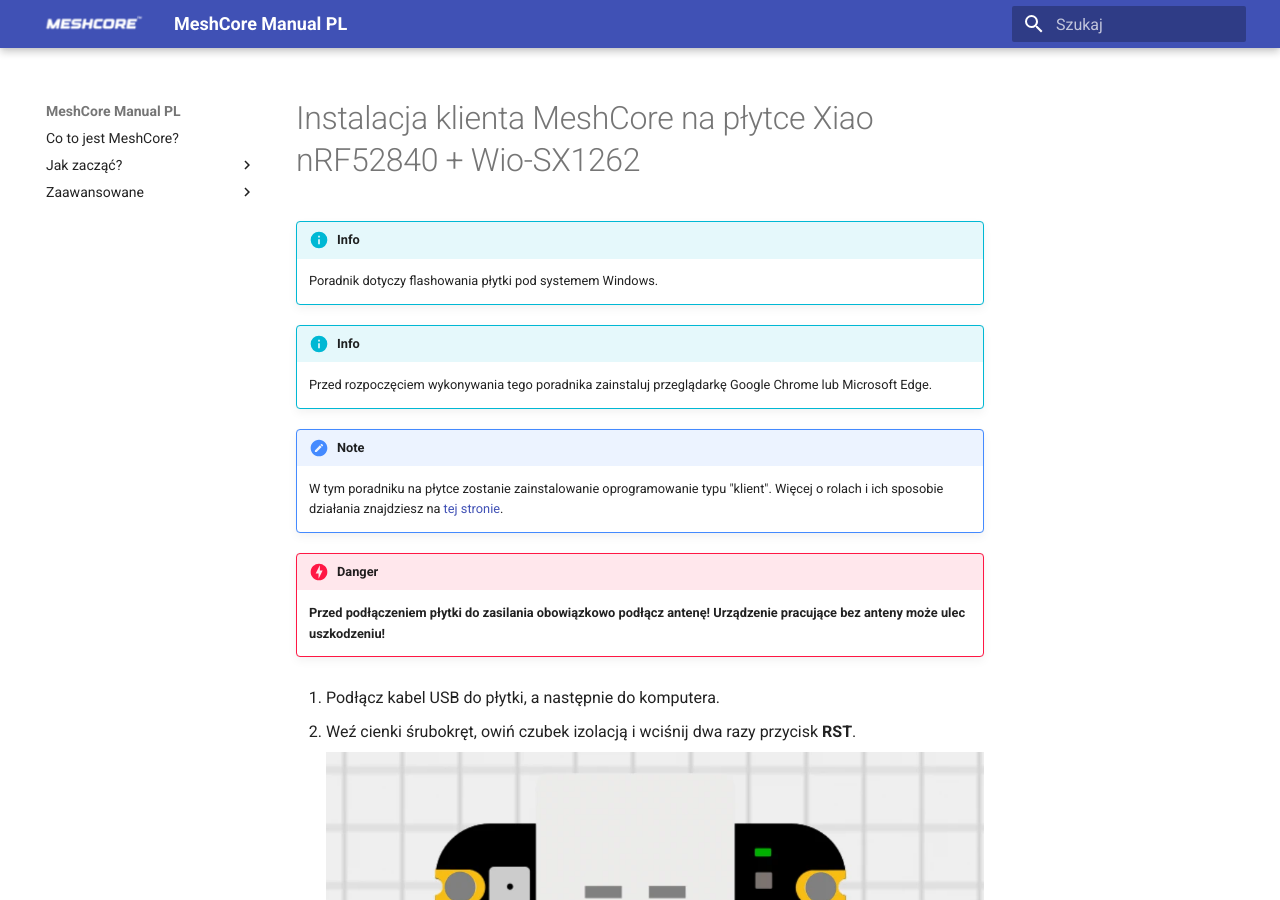
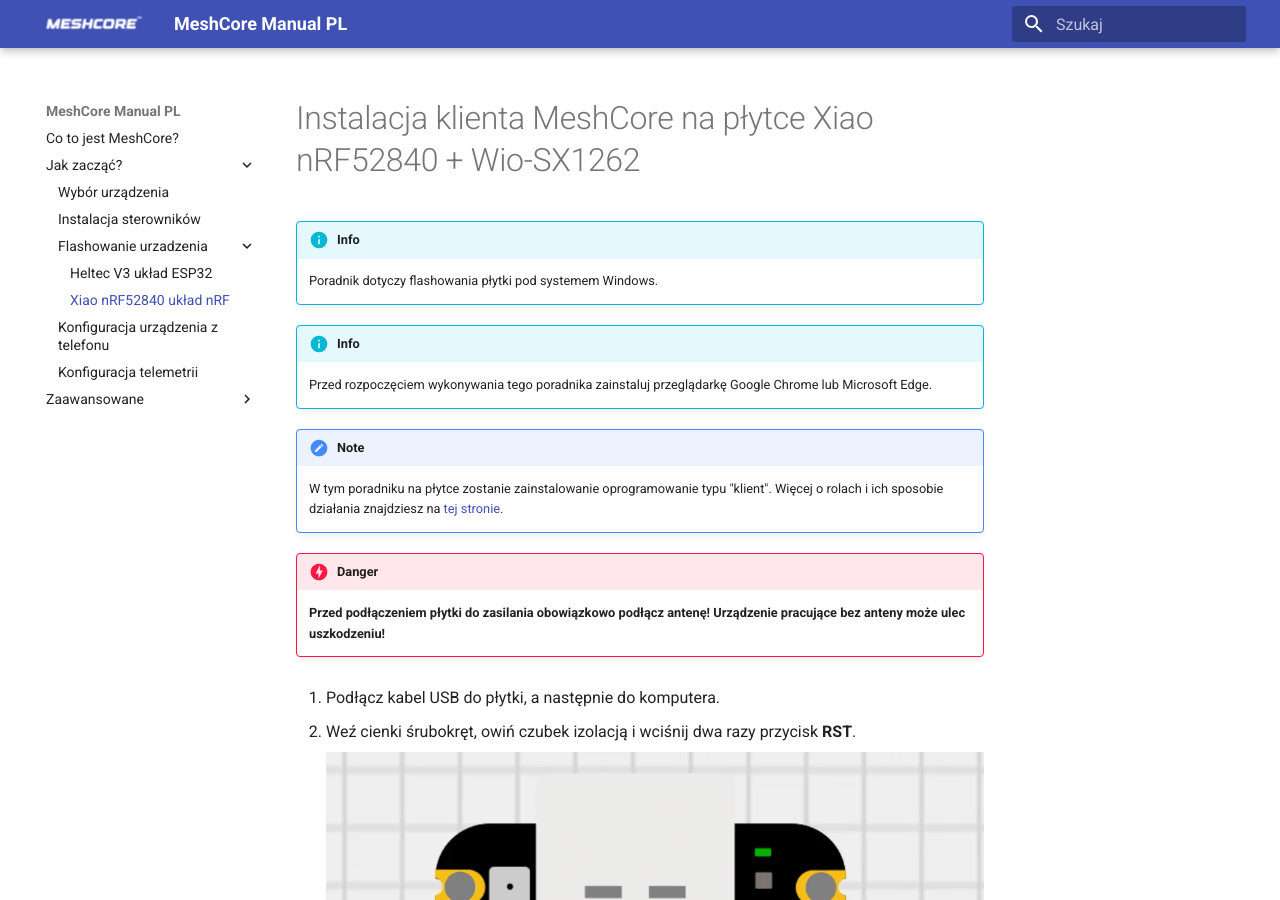
Before and after one commit to deFAT64/meshcore-manual-pl, an MkDocs documentation site: the page built from docs/jakZaczac/flashowanieXiaoNrf.md, in a window 1280 px wide and 900 px high. Built offline with MkDocs 1.6.1 and Material for MkDocs 9.7.7, drawn with Linux system fonts in a browser that asks for light colours.

Commit message:
Update mkdocs.yml

```diff
--- a/mkdocs.yml
+++ b/mkdocs.yml
@@ -7,6 +7,7 @@ nav:
     - 'Instalacja sterowników': './jakZaczac/instalacjaSterownikow.md'
     - 'Flashowanie urzadzenia':
       - 'Heltec V3 układ ESP32': './jakZaczac/flashowanieHeltecV3.md'
+      - ' Xiao nRF52840 układ nRF': './jakZaczac/flashowanieXiaoNrf.md'
     - 'Konfiguracja urządzenia z telefonu': './jakZaczac/konfiguracjaAndroid.md'
     - 'Konfiguracja telemetrii': './jakZaczac/konfiguracjaTelemetrii.md'
   - 'Zaawansowane':
```
